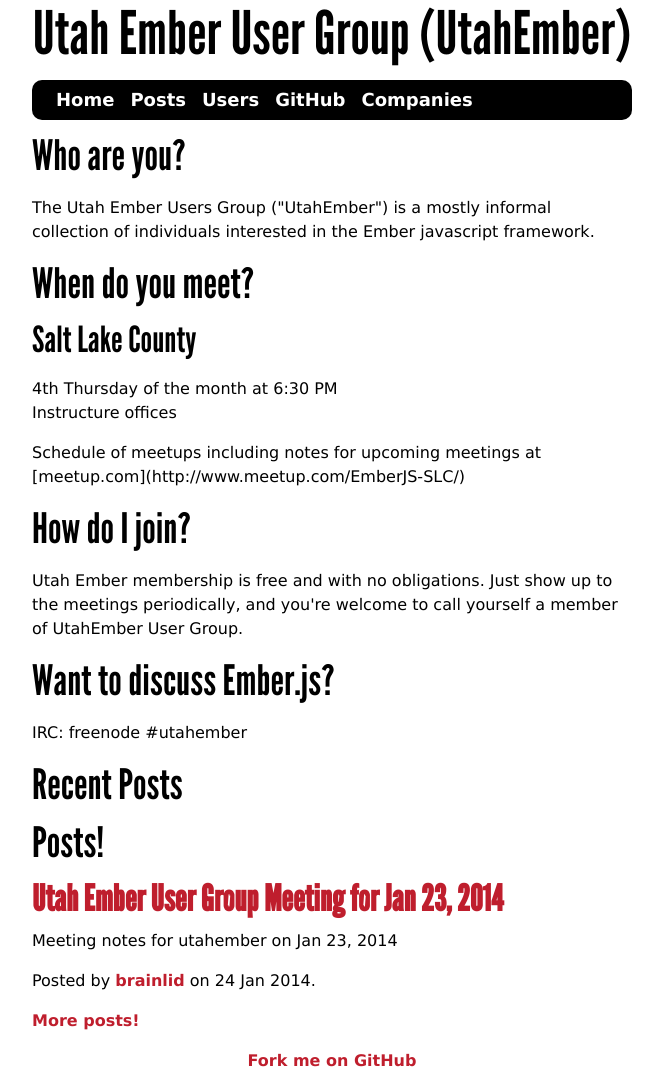
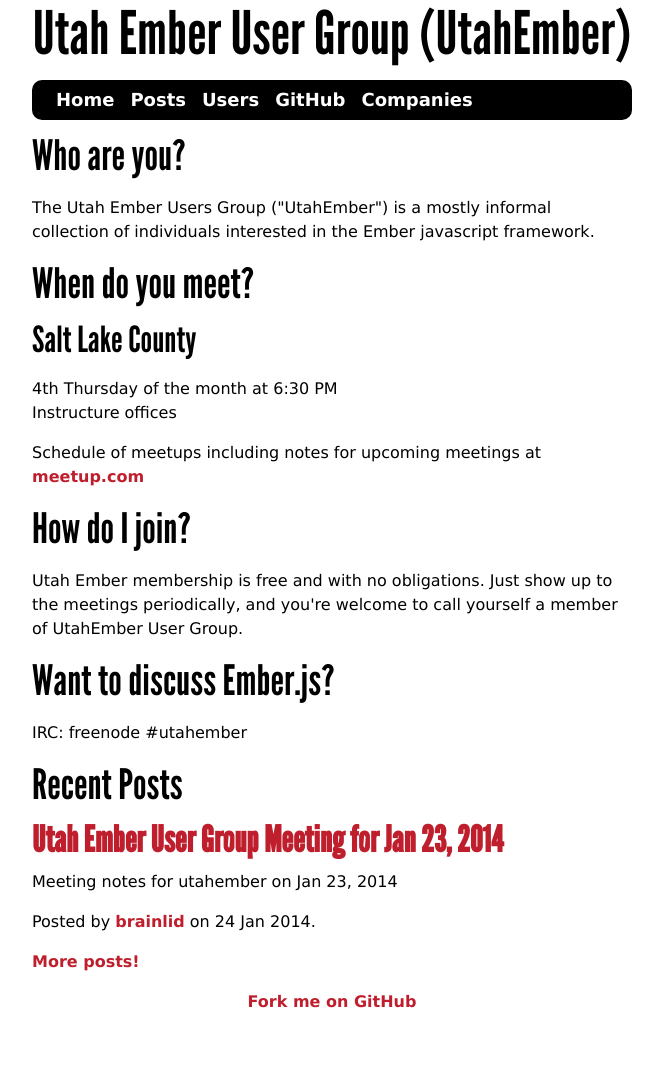
Before and after one commit to utahember/utahember.github.io, a Jekyll site: the page built from index.html, in a window 1280 px wide. Shown: the whole page, without its empty margins (308-971 px from the left). Built offline with Jekyll 4.4.1, drawn with Linux system fonts in a browser that asks for light colours; after the commit the page ends 1030 px from its top, so only the background shows below that.

Commit message:
minor fixes

```diff
--- a/index.html
+++ b/index.html
@@ -12,7 +12,7 @@
 Instructure offices
 </p>
 
-<p>Schedule of meetups including notes for upcoming meetings at [meetup.com](http://www.meetup.com/EmberJS-SLC/)</p>
+<p>Schedule of meetups including notes for upcoming meetings at <a href='http://www.meetup.com/EmberJS-SLC/'>meetup.com</a></p>
 
 <h1>How do I join?</h1>
 <p>Utah Ember membership is free and with no obligations. Just show up to the meetings periodically, and you're welcome to call yourself a member of UtahEmber User Group.</p>
@@ -20,10 +20,9 @@
 <h1>Want to discuss Ember.js?</h1>
 <p>IRC: freenode #utahember</p>
 
-<h1>Recent Posts</h1>
 {% if site.posts.size > 0 %}
 <section style="posts">
-  <h1>Posts!</h1>
+  <h1>Recent Posts</h1>
 {% for post in site.posts limit:3 %}
   <article>
     <h2><a href="{{ post.url | replace:'.html','' }}">{{ post.title }}</a></h2>
```
